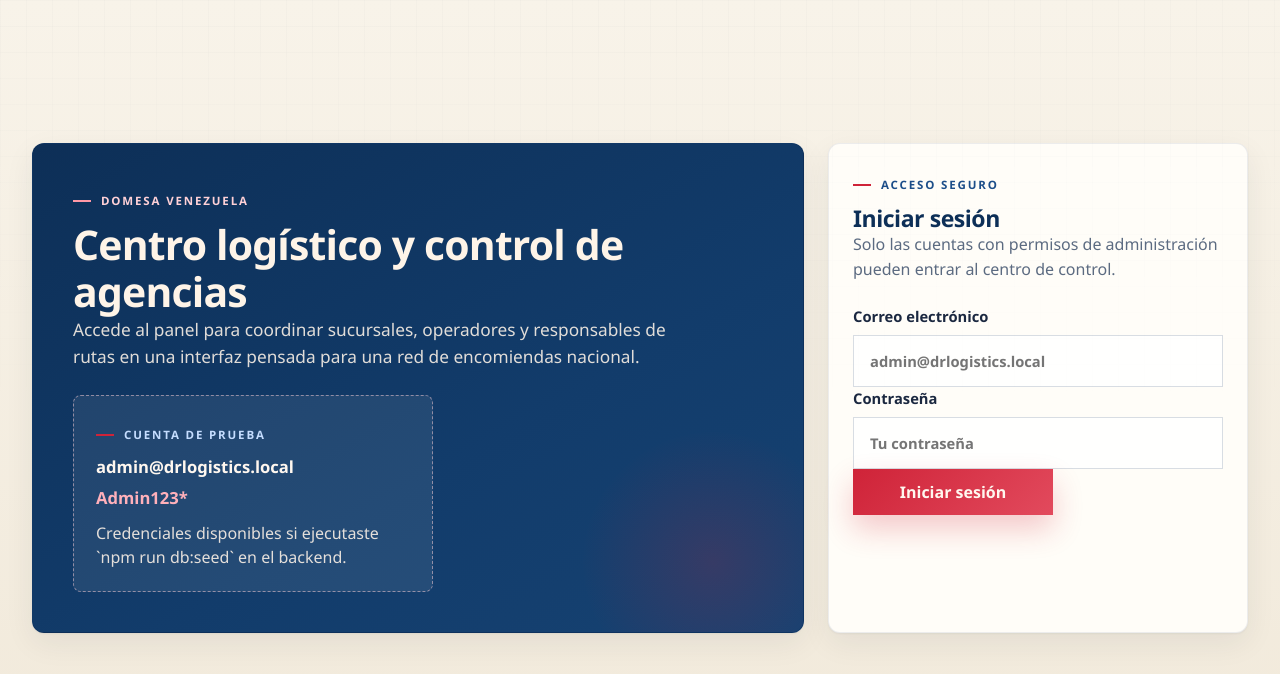
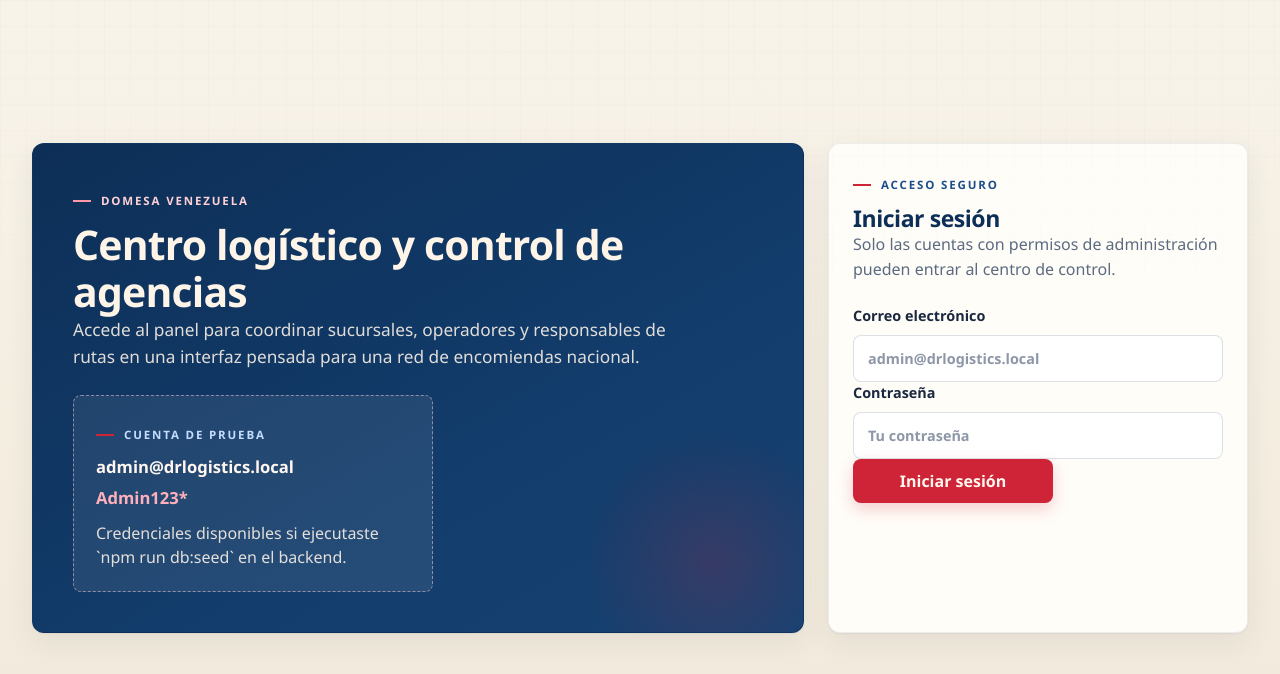
Before and after one commit to Jesus24-Dev/proyecto-p3-mvc-seccion1-grupo-e10, a React (Vite) app in the folder frontend/: page / in a window 1280 px wide. Shown: the top 674 px of the page. Built offline with nearby package versions, Linux system fonts and the light colour scheme; no server answers.

Commit message:
style(frontend): refina botones, campos y píldoras con un solo lenguaje
Colores sólidos en lugar de degradados, radios compartidos, sombras
discretas, hover por color en vez de desplazamiento, pesos 600-700 en
etiquetas y controles, y navegación del panel como chips redondeados.

```diff
--- a/frontend/src/styles.css
+++ b/frontend/src/styles.css
@@ -282,18 +282,26 @@ h3 {
 
 .route-link {
   min-height: 42px;
-  border: 1px solid rgba(13, 47, 87, 0.14);
-  border-radius: 0;
+  border: 1px solid var(--domesa-line);
+  border-radius: 999px;
   background: rgba(255, 255, 255, 0.76);
   color: var(--domesa-navy);
-  padding: 0 16px;
-  font-weight: 800;
+  padding: 0 18px;
+  font-weight: 600;
+  transition:
+    background 0.15s ease,
+    border-color 0.15s ease;
+}
+
+.route-link:hover {
+  border-color: rgba(13, 47, 87, 0.3);
 }
 
 .route-link-active {
-  background: linear-gradient(135deg, var(--domesa-orange), #e24a5d);
+  border-color: var(--domesa-orange-dark);
+  background: var(--domesa-orange);
   color: #fff8ef;
-  box-shadow: 0 14px 30px rgba(207, 35, 56, 0.24);
+  font-weight: 700;
 }
 
 .hero-toolbar {
@@ -456,29 +464,32 @@ label {
   display: grid;
   gap: 8px;
   color: var(--domesa-ink);
-  font-size: 0.92rem;
-  font-weight: 800;
+  font-size: 0.9rem;
+  font-weight: 600;
 }
 
 input,
 select {
   width: 100%;
-  border: 1px solid rgba(13, 47, 87, 0.16);
-  border-radius: 0;
-  background: rgba(255, 255, 255, 0.88);
+  border: 1px solid var(--domesa-line);
+  border-radius: var(--radius-control);
+  background: rgba(255, 255, 255, 0.9);
   color: var(--domesa-ink);
   outline: none;
-  padding: 14px 16px;
+  padding: 12px 14px;
   transition:
-    border-color 0.18s ease,
-    box-shadow 0.18s ease,
-    transform 0.18s ease;
+    border-color 0.15s ease,
+    box-shadow 0.15s ease;
+}
+
+input::placeholder {
+  color: rgba(92, 107, 129, 0.7);
 }
 
 input:focus,
 select:focus {
   border-color: var(--domesa-orange);
-  box-shadow: 0 0 0 4px rgba(207, 35, 56, 0.14);
+  box-shadow: var(--focus-ring);
 }
 
 .form-actions {
@@ -494,27 +505,24 @@ select:focus {
   display: inline-flex;
   align-items: center;
   justify-content: center;
-  min-height: 46px;
-  border-radius: 0;
-  padding: 0 18px;
-  font-weight: 900;
+  min-height: 44px;
+  border-radius: var(--radius-control);
+  padding: 0 20px;
+  font-weight: 700;
   transition:
-    transform 0.18s ease,
-    box-shadow 0.18s ease,
-    background 0.18s ease;
-}
-
-.primary-button:hover,
-.secondary-button:hover,
-.ghost-button:hover,
-.icon-button:hover {
-  transform: translateY(-1px);
+    background 0.15s ease,
+    border-color 0.15s ease,
+    box-shadow 0.15s ease;
 }
 
 .primary-button {
-  background: linear-gradient(135deg, var(--domesa-orange), #e24a5d);
+  background: var(--domesa-orange);
   color: #fff7ef;
-  box-shadow: 0 14px 30px rgba(207, 35, 56, 0.24);
+  box-shadow: 0 6px 16px rgba(207, 35, 56, 0.22);
+}
+
+.primary-button:hover:not(:disabled) {
+  background: var(--domesa-orange-dark);
 }
 
 .primary-button-inline {
@@ -525,13 +533,22 @@ select:focus {
 .secondary-button {
   background: var(--domesa-navy);
   color: #fff7ef;
-  box-shadow: 0 14px 28px rgba(13, 47, 87, 0.24);
+  box-shadow: 0 6px 16px rgba(13, 47, 87, 0.2);
+}
+
+.secondary-button:hover:not(:disabled) {
+  background: #123c6b;
 }
 
 .ghost-button {
-  border: 1px solid rgba(13, 47, 87, 0.14);
+  border: 1px solid var(--domesa-line);
   background: rgba(255, 255, 255, 0.76);
   color: var(--domesa-navy);
+}
+
+.ghost-button:hover:not(:disabled) {
+  border-color: rgba(13, 47, 87, 0.3);
+  background: #ffffff;
 }
 
 .wide-button {
@@ -626,10 +643,12 @@ select:focus {
 .status-pill {
   display: inline-flex;
   align-items: center;
-  border-radius: 0;
-  padding: 7px 12px;
-  font-size: 0.76rem;
-  font-weight: 900;
+  border-radius: 999px;
+  padding: 5px 12px;
+  font-size: 0.72rem;
+  font-weight: 700;
+  letter-spacing: 0.04em;
+  text-transform: uppercase;
 }
 
 .role-user {
@@ -663,13 +682,20 @@ select:focus {
   display: inline-flex;
   align-items: center;
   justify-content: center;
-  width: 40px;
-  height: 40px;
-  border: 1px solid rgba(13, 47, 87, 0.14);
-  border-radius: 0;
+  width: 38px;
+  height: 38px;
+  border: 1px solid var(--domesa-line);
+  border-radius: var(--radius-control);
   background: rgba(255, 255, 255, 0.88);
   color: var(--domesa-navy);
-  box-shadow: 0 10px 20px rgba(24, 37, 59, 0.08);
+  transition:
+    background 0.15s ease,
+    border-color 0.15s ease;
+}
+
+.icon-button:hover {
+  border-color: rgba(13, 47, 87, 0.3);
+  background: #ffffff;
 }
 
 .icon-button svg {
@@ -679,8 +705,14 @@ select:focus {
 }
 
 .icon-button-danger {
+  border-color: rgba(178, 52, 52, 0.28);
   color: var(--domesa-danger);
   background: rgba(255, 244, 244, 0.94);
+}
+
+.icon-button-danger:hover {
+  border-color: rgba(178, 52, 52, 0.5);
+  background: rgba(255, 238, 238, 1);
 }
 
 @media (max-width: 1040px) {
```
